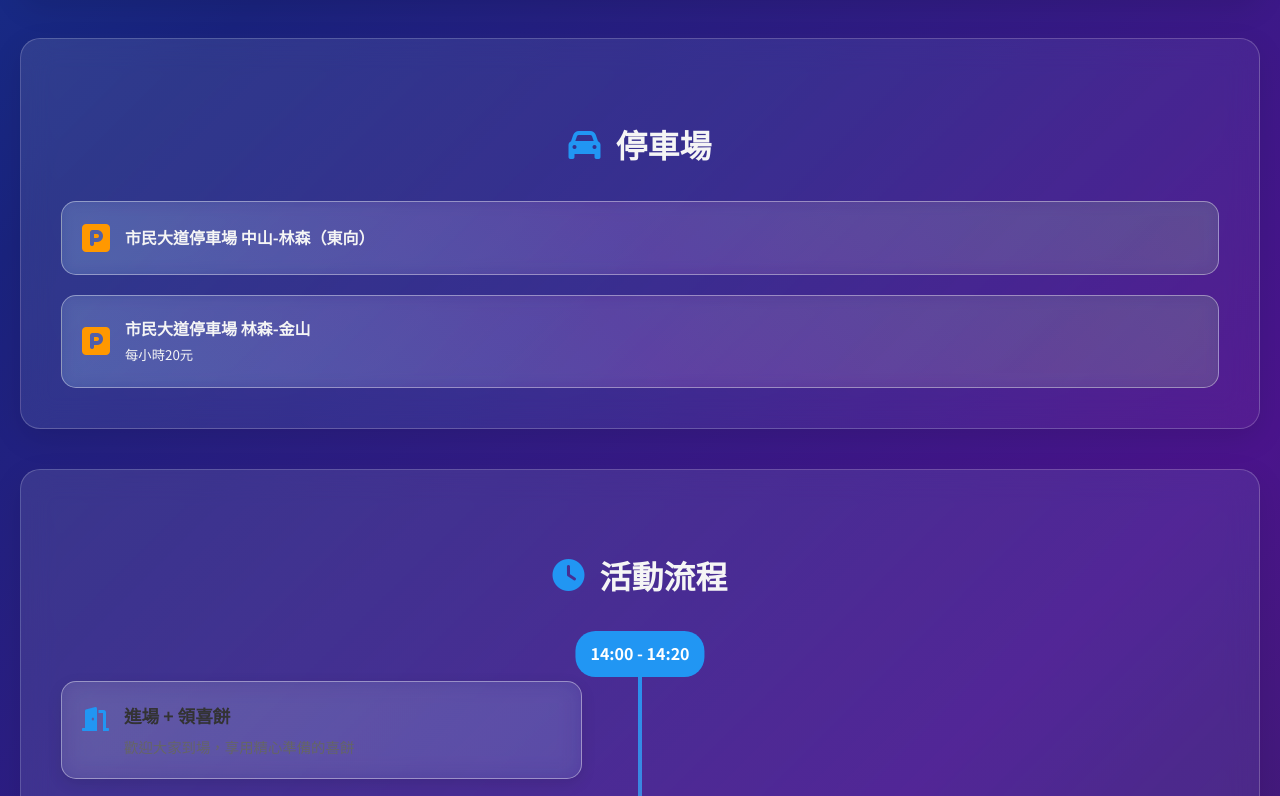
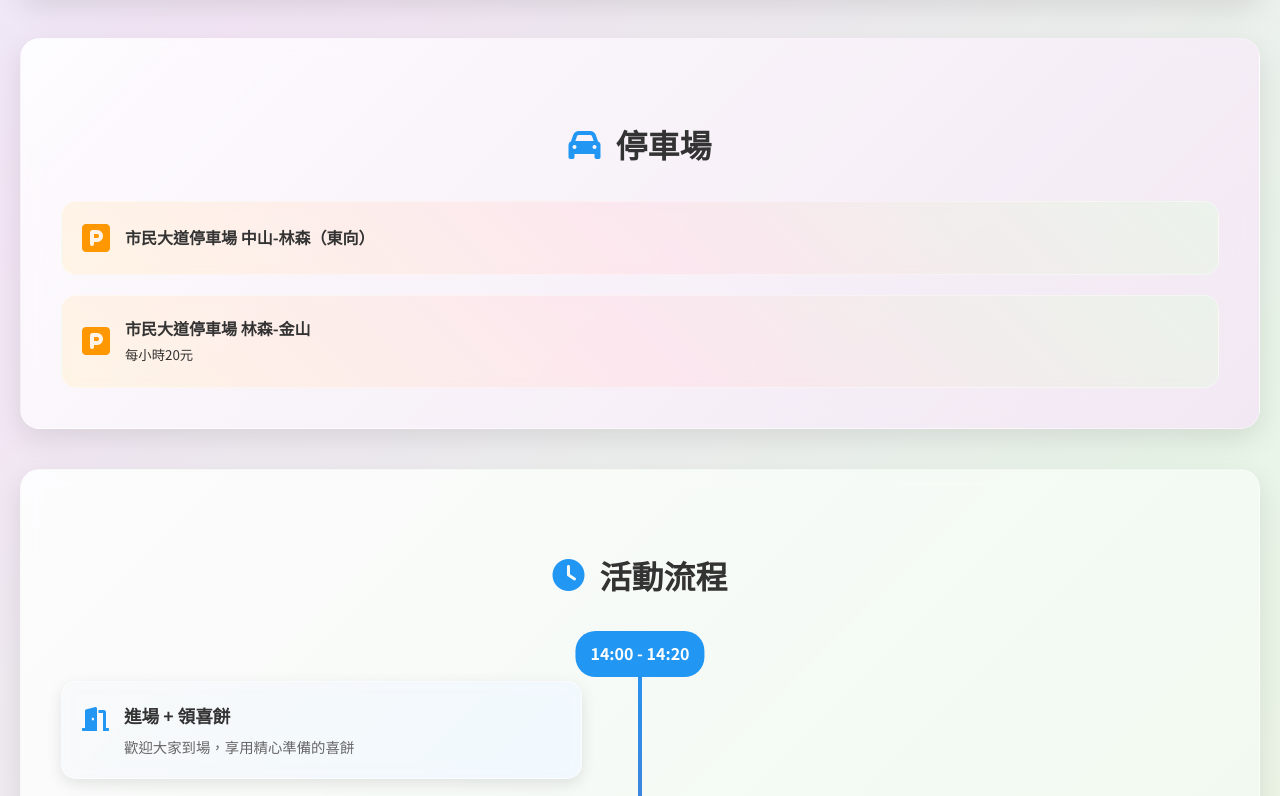
Before and after one commit to egghao/gender_disclose, a plain HTML site: page index.html in a window 1280 px wide. Shown: the part 1184-1980 px from the top of the page. Drawn offline with Linux system fonts and the dark colour scheme.

Commit message:
Add forced light mode support and remove dark mode styles

```diff
--- a/index.html
+++ b/index.html
@@ -7,6 +7,7 @@
     <meta name="keywords" content="性別揭曉,派對,小籠包,台北,邀請函">
     <meta name="author" content="小籠包性別揭曉派對">
     <meta name="theme-color" content="#2196f3">
+    <meta name="color-scheme" content="light">
     <meta name="apple-mobile-web-app-capable" content="yes">
     <meta name="apple-mobile-web-app-status-bar-style" content="default">
     <meta name="apple-mobile-web-app-title" content="小籠包性別揭曉">
--- a/styles.css
+++ b/styles.css
@@ -3,6 +3,15 @@
     margin: 0;
     padding: 0;
     box-sizing: border-box;
+}
+
+/* 強制淺色模式設定 */
+:root {
+    color-scheme: light only;
+}
+
+html {
+    color-scheme: light;
 }
 
 /* 螢幕閱讀器專用樣式 */
@@ -1073,50 +1082,8 @@ footer {
     }
 }
 
-/* 深色模式支援 */
-@media (prefers-color-scheme: dark) {
-    body {
-        background: linear-gradient(135deg, #0d47a1 0%, #1a237e 30%, #4a148c 60%, #263238 100%);
-        color: #f5f5f5;
-    }
-
-    .hero-section {
-        background: linear-gradient(45deg, rgba(13,71,161,0.8) 0%, rgba(26,35,126,0.8) 50%, rgba(74,20,140,0.8) 100%);
-    }
-
-    .detail-card,
-    .transport-section,
-    .parking-section,
-    .schedule-section {
-        background: linear-gradient(135deg, rgba(255,255,255,0.1) 0%, rgba(144,202,249,0.1) 50%, rgba(186,104,200,0.1) 100%);
-        backdrop-filter: blur(15px);
-        border: 1px solid rgba(255, 255, 255, 0.2);
-    }
-
-    .timeline-content {
-        background: linear-gradient(135deg, rgba(255,255,255,0.1) 0%, rgba(144,202,249,0.1) 100%);
-        color: #f5f5f5;
-        backdrop-filter: blur(12px);
-    }
-
-    .transport-item,
-    .parking-item {
-        background: linear-gradient(45deg, rgba(144,202,249,0.2) 0%, rgba(186,104,200,0.2) 50%, rgba(129,199,132,0.2) 100%);
-        backdrop-filter: blur(8px);
-    }
-
-    .cta-section {
-        background: linear-gradient(45deg, rgba(186,104,200,0.6) 0%, rgba(144,202,249,0.6) 50%, rgba(129,199,132,0.6) 100%);
-    }
-
-    .section-title {
-        color: #f5f5f5;
-    }
-
-    footer {
-        background: linear-gradient(135deg, rgba(0,0,0,0.8) 0%, rgba(26,35,126,0.6) 100%);
-    }
-}
+/* 強制淺色模式 - 移除深色模式支援 */
+/* 原深色模式樣式已移除，網站將始終顯示為淺色模式 */
 
 /* 觸控設備專用樣式 */
 @media (pointer: coarse) {
```
